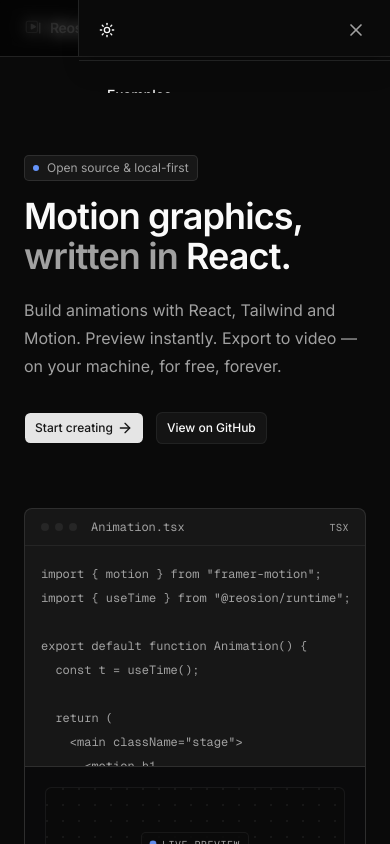
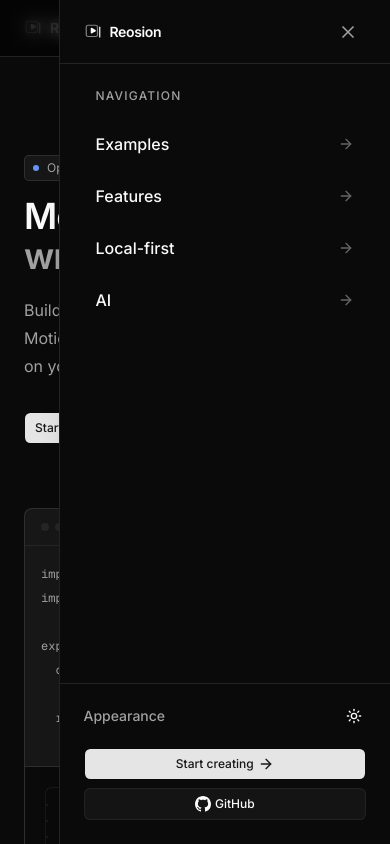
Before and after one commit to MuhammadKaifNazeer/reosion, a Next.js app: page / in a window 390 px wide. Both pictures are taken after a click on the button "Open menu". Shown: the top 844 px of the page. Built offline with nearby package versions, Linux system fonts and the light colour scheme; what @animate-ui/react would draw is missing.

Commit message:
style: align mobile navigation with landing page theme

```diff
--- a/app/globals.css
+++ b/app/globals.css
@@ -144,6 +144,7 @@
   }
   html {
     @apply font-sans;
+    scroll-behavior: smooth;
   }
 }
 
--- a/components/landing/mobile-menu.tsx
+++ b/components/landing/mobile-menu.tsx
@@ -1,45 +1,43 @@
+
 "use client";
 
 import { useEffect, useState } from "react";
 import Link from "next/link";
-import { X, Menu } from "lucide-react";
+import { X, Menu, ArrowRight } from "lucide-react";
 
 import { Button } from "@/components/ui/button";
 import { LandingThemeToggle } from "@/components/landing/theme-toggle";
 import { GithubMark } from "@/components/app-shell/github-mark";
+import { Logo, Wordmark } from "@/components/app-shell/logo";
 
 const REPO_URL = "https://github.com/MuhammadKaifNazeer/reosion";
 
 const LINKS = [
   { label: "Examples", href: "/examples" },
-  { label: "Features", href: "#features" },
-  { label: "Local-first", href: "#local-first" },
+  { label: "Features", href: "/#features" },
+  { label: "Local-first", href: "/#local-first" },
   { label: "AI", href: "#ai" },
 ] as const;
 
 export function LandingMobileMenu() {
   const [open, setOpen] = useState(false);
 
-  // Lock body scroll while open.
-  useEffect(() => {
-    if (open) {
-      const prev = document.body.style.overflow;
-      document.body.style.overflow = "hidden";
-      return () => {
-        document.body.style.overflow = prev;
-      };
-    }
-    return;
-  }, [open]);
-
-  // Close on Escape.
   useEffect(() => {
     if (!open) return;
-    const onKey = (e: KeyboardEvent) => {
-      if (e.key === "Escape") setOpen(false);
+
+    const previousOverflow = document.body.style.overflow;
+    document.body.style.overflow = "hidden";
+
+    const onKeyDown = (event: KeyboardEvent) => {
+      if (event.key === "Escape") setOpen(false);
     };
-    window.addEventListener("keydown", onKey);
-    return () => window.removeEventListener("keydown", onKey);
+
+    window.addEventListener("keydown", onKeyDown);
+
+    return () => {
+      document.body.style.overflow = previousOverflow;
+      window.removeEventListener("keydown", onKeyDown);
+    };
   }, [open]);
 
   return (
@@ -47,49 +45,80 @@ export function LandingMobileMenu() {
       <button
         type="button"
         aria-label="Open menu"
+        aria-expanded={open}
         onClick={() => setOpen(true)}
-        className="flex size-9 items-center justify-center rounded-md text-muted-foreground hover:bg-accent/60 hover:text-foreground md:hidden"
+        className="flex size-9 items-center justify-center rounded-md text-muted-foreground transition-colors hover:bg-accent/60 hover:text-foreground md:hidden"
       >
         <Menu className="size-5" />
       </button>
 
-      {open ? (
-        <div className="fixed inset-0 z-50 md:hidden" role="dialog" aria-modal="true">
-          {/* backdrop */}
+      {open && (
+        <div
+          className="fixed inset-0 z-[100] md:hidden"
+          role="dialog"
+          aria-modal="true"
+          aria-label="Mobile navigation"
+        >
+          {/* Backdrop */}
           <button
             type="button"
             aria-label="Close menu"
             onClick={() => setOpen(false)}
             className="absolute inset-0 bg-black/50 backdrop-blur-sm"
           />
-          {/* sheet */}
-          <div
-            className="mobile-sheet absolute right-0 top-0 flex h-full flex-col bg-background border-l border-border shadow-xl"
-            style={{ width: "80%", maxWidth: "80vw" }}
-          >
-            <div className="flex items-center justify-between border-b border-border px-4 py-3">
-              <LandingThemeToggle />
+
+          {/* Navigation drawer */}
+          <aside className="absolute inset-y-0 right-0 flex h-dvh w-[85vw] max-w-sm flex-col border-l border-border bg-background shadow-xl">
+            {/* Header */}
+            <div className="flex h-16 shrink-0 items-center justify-between border-b border-border px-6">
+              <Link
+                href="/"
+                onClick={() => setOpen(false)}
+                className="flex items-center gap-2 text-foreground"
+              >
+                <Logo />
+                <Wordmark />
+              </Link>
+
               <button
                 type="button"
                 aria-label="Close menu"
                 onClick={() => setOpen(false)}
-                className="flex size-9 items-center justify-center rounded-md text-muted-foreground hover:bg-accent/60 hover:text-foreground"
+                className="flex size-9 items-center justify-center rounded-md text-muted-foreground transition-colors hover:bg-accent hover:text-foreground"
               >
                 <X className="size-5" />
               </button>
             </div>
-            <nav className="mobile-sheet-scroll flex flex-1 flex-col gap-1 overflow-y-auto px-4 py-4">
+
+            {/* Navigation */}
+            <nav className="flex flex-1 flex-col gap-1 overflow-y-auto px-6 py-6">
+              <p className="mb-3 px-3 text-xs font-medium uppercase tracking-widest text-muted-foreground">
+                Navigation
+              </p>
+
               {LINKS.map((link) => (
-                <a
+                <Link
                   key={link.href}
                   href={link.href}
                   onClick={() => setOpen(false)}
-                  className="rounded-md px-3 py-2 text-sm font-medium text-foreground hover:bg-accent/60"
+                  className="group flex items-center justify-between rounded-md px-3 py-3 text-base font-medium text-foreground transition-colors hover:bg-accent/60"
                 >
                   {link.label}
-                </a>
+                  <ArrowRight className="size-4 text-muted-foreground opacity-60 transition-all group-hover:translate-x-1 group-hover:opacity-100" />
+                </Link>
               ))}
-              <div className="mt-4 flex flex-col gap-2">
+            </nav>
+
+            {/* Footer actions */}
+            <div className="mt-auto shrink-0 border-t border-border bg-background px-6 pb-[max(1.5rem,env(safe-area-inset-bottom))] pt-5">
+              <div className="mb-5 flex items-center justify-between">
+                <span className="text-sm font-medium text-muted-foreground">
+                  Appearance
+                </span>
+                <LandingThemeToggle />
+              </div>
+
+              <div className="flex flex-col gap-2">
                 <Button
                   size="lg"
                   className="w-full"
@@ -97,23 +126,29 @@ export function LandingMobileMenu() {
                   onClick={() => setOpen(false)}
                 >
                   Start creating
+                  <ArrowRight />
                 </Button>
+
                 <Button
                   size="lg"
                   variant="outline"
                   className="w-full"
                   render={
-                    <a href={REPO_URL} target="_blank" rel="noreferrer" />
+                    <a
+                      href={REPO_URL}
+                      target="_blank"
+                      rel="noreferrer"
+                    />
                   }
                 >
                   <GithubMark />
                   GitHub
                 </Button>
               </div>
-            </nav>
-          </div>
+            </div>
+          </aside>
         </div>
-      ) : null}
+      )}
     </>
   );
 }
--- a/components/landing/navbar.tsx
+++ b/components/landing/navbar.tsx
@@ -1,3 +1,4 @@
+
 import Link from "next/link";
 import { ArrowRight } from "lucide-react";
 
@@ -12,36 +13,36 @@ const REPO_URL = "https://github.com/MuhammadKaifNazeer/reosion";
 
 export function LandingNavbar() {
   return (
-    <header className="sticky top-0 z-10 border-b border-border bg-background/80 backdrop-blur">
+    <header className="sticky top-0 z-50 border-b border-border bg-background/80 backdrop-blur">
       <div className="mx-auto flex min-h-14 max-w-6xl items-center gap-6 px-6 py-2">
-        <Link href="/" className="flex items-center gap-2 text-foreground">
+        <Link href="/" className="flex shrink-0 items-center gap-2 text-foreground">
           <Logo />
           <Wordmark />
           <Badge variant="secondary" className="text-[10px]">
             Beta
           </Badge>
         </Link>
+
         <nav className="ml-4 hidden items-center gap-5 text-sm text-muted-foreground md:flex">
           <Link className="transition-colors hover:text-foreground" href="/examples">
             Examples
           </Link>
-          <a className="transition-colors hover:text-foreground" href="#features">
+          <Link className="transition-colors hover:text-foreground" href="#features">
             Features
-          </a>
-          <a className="transition-colors hover:text-foreground" href="#local-first">
+          </Link>
+          <Link className="transition-colors hover:text-foreground" href="/#local-first">
             Local-first
-          </a>
-          <a className="transition-colors hover:text-foreground" href="#ai">
+          </Link>
+          <Link className="transition-colors hover:text-foreground" href="#ai">
             AI
-          </a>
+          </Link>
         </nav>
+
         <div className="ml-auto hidden items-center gap-2 md:flex">
           <LandingThemeToggle />
           <Button
             variant="ghost"
-            render={
-              <a href={REPO_URL} target="_blank" rel="noreferrer" />
-            }
+            render={<a href={REPO_URL} target="_blank" rel="noreferrer" />}
           >
             <GithubMark />
             GitHub
@@ -51,6 +52,7 @@ export function LandingNavbar() {
             <ArrowRight />
           </Button>
         </div>
+
         <div className="ml-auto md:hidden">
           <LandingMobileMenu />
         </div>
```
